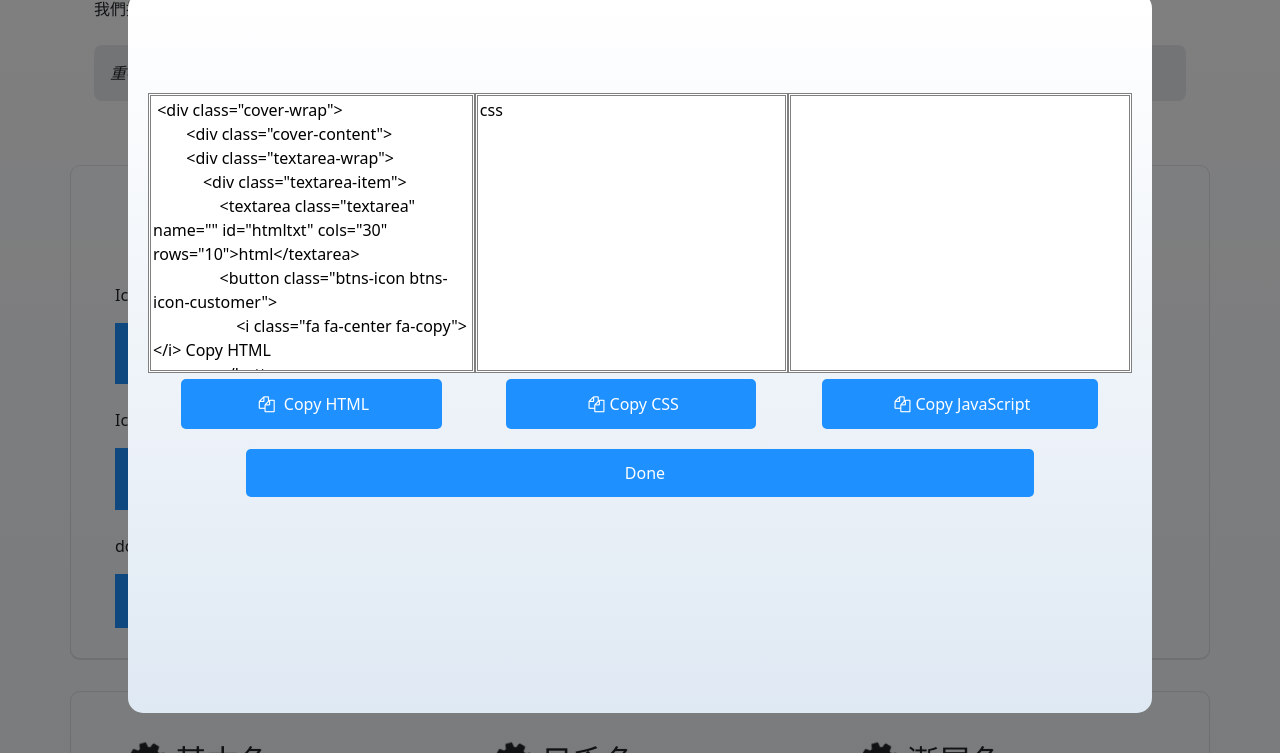
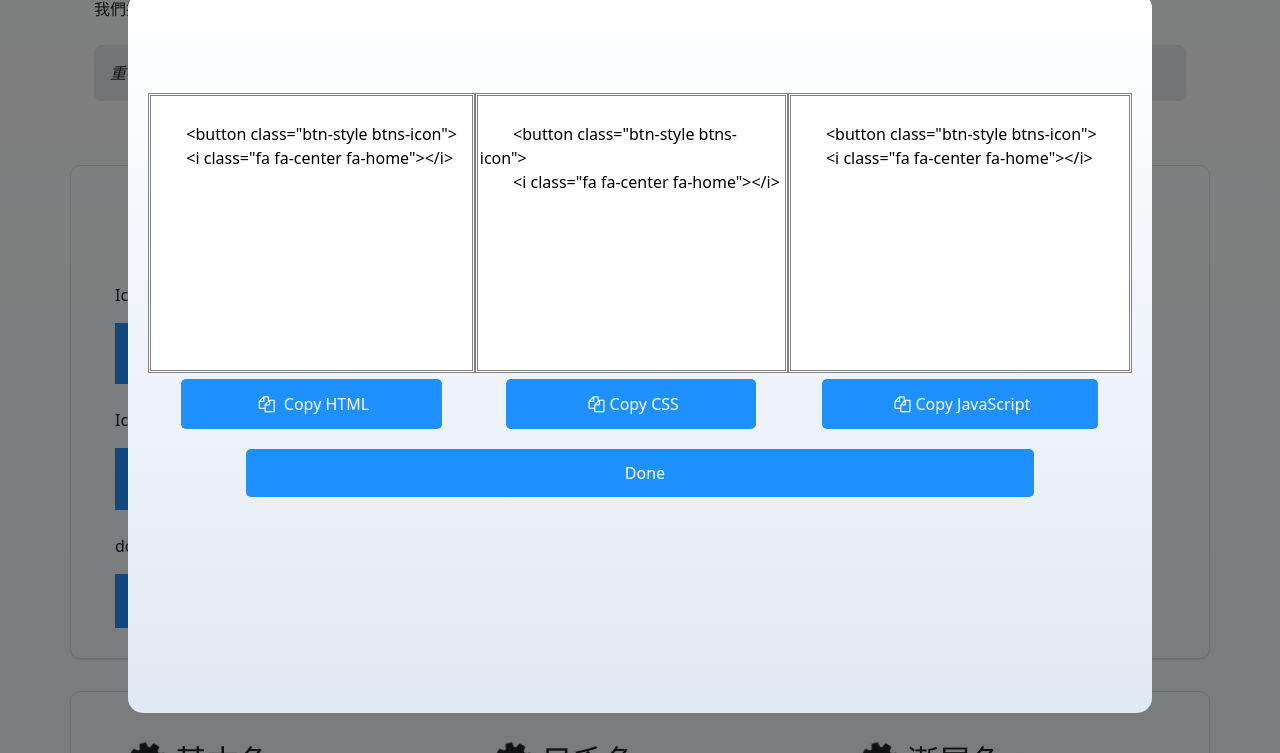
Before and after one commit to tonytwcom/ithome-ironman-2022, a plain HTML site: page day01-components-buttons/index.html in a window 1280 px wide. Both pictures are taken after a click on the button 147 px from the left and 1014 px from the top of the page. Shown: the part 661-1414 px from the top of the page. Drawn offline with nearby package versions, Linux system fonts and the light colour scheme.

Commit message:
feat : 監聽事件傳遞參數後將程式碼片段顯示在 textarea 上

```diff
--- a/day01-components-buttons/index.html
+++ b/day01-components-buttons/index.html
@@ -298,23 +298,24 @@
                 <!-- Footer -->
             </section>
         </div>
-        <div class="cover-wrap">
+
+        <div class="cover">
             <div class="cover-content">
-                <div class="textarea-wrap">
-                    <div class="textarea-item">
-                        <textarea class="textarea" name="" id="htmltxt" cols="30" rows="10">html</textarea>
+                <div class="cover-textareaWrap">
+                    <div class="cover-textareaItem">
+                        <textarea class="cover-textarea" name="" id="htmltxt" cols="30" rows="10">html</textarea>
                         <button class="btns-icon btns-icon-customer">
                             <i class="fa fa-center fa-copy"></i> Copy HTML
                         </button>
                     </div>
-                    <div class="textarea-item">
-                        <textarea class="textarea" name="" id="csstxt" cols="30" rows="10">css</textarea>
+                    <div class="cover-textareaItem">
+                        <textarea class="cover-textarea" name="" id="csstxt" cols="30" rows="10">css</textarea>
                         <button class="btns-icon btns-icon-customer">
                             <i class="fa fa-center fa-copy"></i>Copy CSS
                         </button>
                     </div>
-                    <div class="textarea-item">
-                        <textarea class="textarea" name="" id="jstxt" cols="30" rows="10"> </textarea>
+                    <div class="cover-textareaItem">
+                        <textarea class="cover-textarea" name="" id="jstxt" cols="30" rows="10"> </textarea>
                         <button class="btns-icon btns-icon-customer">
                             <i class="fa fa-center fa-copy"></i>Copy JavaScript
                         </button>
@@ -324,6 +325,7 @@
             </div>
         </div>
         <script src="main.js" type="module"></script>
+        <script src="./js/snippets.js" type="module"></script>
         <script
             src="https://cdn.jsdelivr.net/npm/bootstrap@5.2.0-beta1/dist/js/bootstrap.bundle.min.js"
             integrity="sha384-pprn3073KE6tl6bjs2QrFaJGz5/SUsLqktiwsUTF55Jfv3qYSDhgCecCxMW52nD2"
--- a/day01-components-buttons/js/snippets.js
+++ b/day01-components-buttons/js/snippets.js
@@ -1,16 +1,17 @@
-// export let snippetsButton = `
-// <div class="icon-wrap d-flex align-items-center justify-content-star flex-wrap gap-3">
-//     <button class="btn-style btns-icon"><i class="fa fa-center fa-home"></i> Home</button>
-//     <button class="btn-style btns-icon"><i class="fa fa-center fa-bars"></i> Menu</button>
-//     <button class="btn-style btns-icon"><i class="fa fa-center fa-trash"></i> Trash</button>
-//     <button class="btn-style btns-icon"><i class="fa fa-center fa-close"></i> Close</button>
-//     <button class="btn-style btns-icon">
-//         <i class="fa fa-center fa-folder"></i>Folder
-//     </button>
-// </div>
-// `;
+let count = document.getElementsByClassName('btn-style').length;
+export let getHtml = [];
+let stateName = ['home', 'bars', 'trash', 'close', 'folder'];
 
-export let snippetsButton = 'Hreere';
-export let myString = function () {
-    alert('rffdfsdfdsfds');
-};
+for (let i = 0; i < count; i++) {
+    if (i < 5) {
+        getHtml[i] = `
+        <button class="btn-style btns-icon">
+        <i class="fa fa-center fa-${stateName[i]}"></i>`;
+    } else if (i > 15) {
+        getHtml[i] = `
+        <button class="btn-style btns-icon">
+        <i class="fa fa-center fa-${count}"></i>`;
+    }
+}
+
+/* <i class="fa fa-center fa-${stateName[1]}"></i> */
--- a/day01-components-buttons/main.js
+++ b/day01-components-buttons/main.js
@@ -1,4 +1,4 @@
-import {myString} from './js/snippets.js';
+import {getHtml} from './js/snippets.js';
 
 window.onload = function () {
     // console.log(count);
@@ -28,49 +28,33 @@ window.onload = function () {
     let count = document.getElementsByClassName('btn-style').length;
 
     done.addEventListener('click', closeButton, false);
+    // 監聽全部 button
+    for (let i = 0; i < count; i++) {
+        // console.log(buttons[i]);
 
-    for (let i = 0; i < count; i++) {
-        console.log(i + ' is');
-        console.log(buttons[i]);
-        buttons[i].addEventListener('click', openButton, false);
+        buttons[i].addEventListener(
+            'click',
+            function () {
+                openButton(i);
+            },
+            false
+        );
+        // document.getElementById('htmltxt').innerHTML = buttons[i];
+        // buttons[i]getHtml[i]
     }
 
-    let xs = ` <div class="cover-wrap">
-        <div class="cover-content">
-        <div class="textarea-wrap">
-            <div class="textarea-item">
-                <textarea class="textarea" name="" id="htmltxt" cols="30" rows="10">html</textarea>
-                <button class="btns-icon btns-icon-customer">
-                    <i class="fa fa-center fa-copy"></i> Copy HTML
-                </button>
-            </div>
-            <div class="textarea-item">
-                <textarea class="textarea" name="" id="csstxt" cols="30" rows="10">css</textarea>
-                <button class="btns-icon btns-icon-customer">
-                    <i class="fa fa-center fa-copy"></i>Copy CSS
-                </button>
-            </div>
-            <div class="textarea-item">
-                <textarea class="textarea" name="" id="jstxt" cols="30" rows="10"> </textarea>
-                <button class="btns-icon btns-icon-customer">
-                    <i class="fa fa-center fa-copy"></i>Copy JavaScript
-                </button>
-            </div>
-        </div>
-        <button class="btns-icon btns-icon-customer btn-done"><i class="fa fa-center fa-"></i>Done</button>
-    </div>`;
-
-    document.getElementById('htmltxt').value = xs;
+    // document.getElementById('htmltxt').value = getHtml[i];
     // console.log(myString);
-    myString();
 };
 
-function openButton() {
-    let opened = document.getElementsByClassName('cover-wrap')[0].style;
+function openButton(i) {
+    let opened = document.getElementsByClassName('cover')[0].style;
     opened.visibility = 'visible';
-    // document.getElementsByClassName('cover-wrap')[0].style.visibility = 'visible';
+    document.getElementById('htmltxt').value = getHtml[i];
+    document.getElementById('csstxt').value = getHtml[i];
+    document.getElementById('jstxt').value = getHtml[i];
 }
 
 function closeButton() {
-    document.getElementsByClassName('cover-wrap')[0].style.visibility = 'hidden';
+    document.getElementsByClassName('cover')[0].style.visibility = 'hidden';
 }
--- a/day01-components-buttons/style.css
+++ b/day01-components-buttons/style.css
@@ -507,7 +507,7 @@ label:active:after {
     width: 65px;
 }
 
-.cover-wrap {
+.cover {
     width: 100%;
     height: 100%;
     position: fixed;
@@ -520,7 +520,7 @@ label:active:after {
     /* visibility: visible; */
 }
 
-.cover-wrap:before {
+.cover:before {
     /* border: 5px solid #000; */
     content: '';
     display: inline-block;
@@ -529,7 +529,7 @@ label:active:after {
     vertical-align: middle;
 }
 
-.cover-wrap:after {
+.cover:after {
     /* border: 5px solid red; */
     content: '';
     position: absolute;
@@ -556,7 +556,7 @@ label:active:after {
     border-radius: 15px;
     height: 90vh;
 }
-.textarea-wrap {
+.cover-textareaWrap {
     /* border: 3px solid green; */
     /* overflow: scroll; */
     /* overflow-y: auto; */
@@ -564,7 +564,7 @@ label:active:after {
     /* display: flex; */
 }
 
-.textarea {
+.cover-textarea {
     width: 100%;
     height: 150px;
     border: 3px gray double;
@@ -589,14 +589,14 @@ label:active:after {
 }
 
 @media (min-width: 800px) {
-    .textarea-wrap {
+    .cover-textareaWrap {
         display: flex;
         flex-direction: row;
         /* flex-direction: column; */
         /* border: 1px solid red; */
     }
 
-    .textarea {
+    .cover-textarea {
         height: 35vh;
     }
 
```
